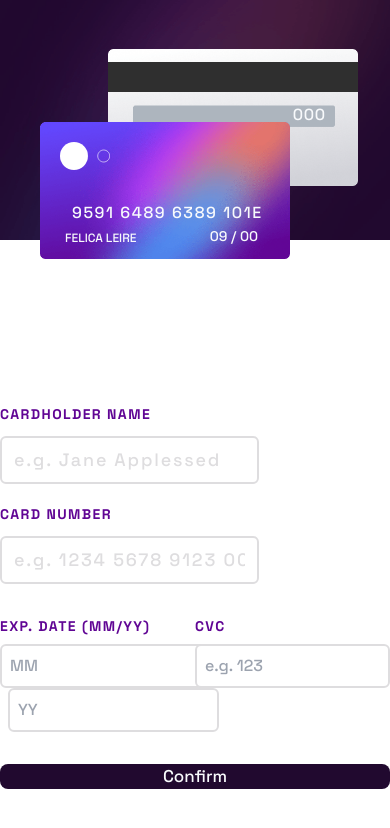
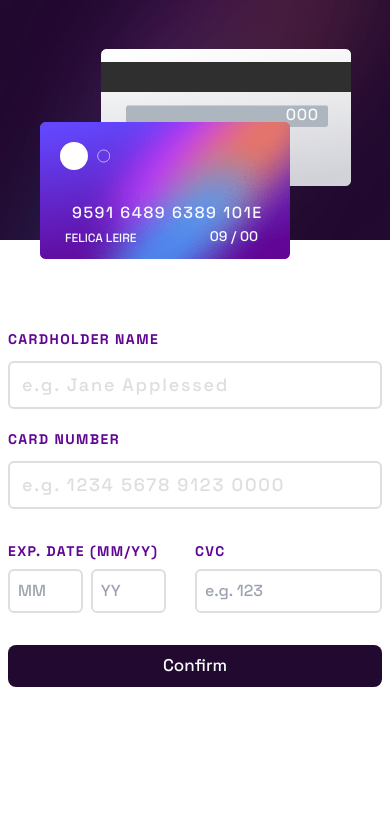
Before and after one commit to MahdiSadeghi26/interactive-Card-Form, a Vue app: page / in a window 390 px wide. Shown: the top 828 px of the page. Built offline with nearby package versions, Linux system fonts and the light colour scheme.

Commit message:
mobile respnosive is fully added

```diff
--- a/src/App.vue
+++ b/src/App.vue
@@ -7,24 +7,33 @@ let sucessFlag = ref(false)
 
 <template>
   <!-- grid container -->
-  <div class="grid grid-cols-1 lg:grid-cols-2 h-screen  ">
-    <div class="lg:inline flex  sm:justify-center ">
+  <div class="grid grid-cols-1 justify-start w-full lg:grid-cols-2 h-screen sm:items-start  ">
+    <div class="lg:inline flex  sm:justify-center  h-[300px]  md:h-auto w-auto">
       <!-- backgrounds -->
-      <img src="/image/bg-main-desktop.png" alt="desktop backgrorund" class="lg:inline hidden lg:row-span-2 w-3/5 h-screen ">
-      <img src="/image/bg-main-mobile.png" alt="mobile background" class="lg:hidden sm:inline w-full sm:h-[270px] h-[240px]">
+      <img src="/image/bg-main-desktop.png" alt="desktop backgrorund"
+        class="lg:inline hidden lg:row-span-2 w-3/5 h-screen ">
+      <img src="/image/bg-main-mobile.png" alt="mobile background"
+        class="lg:hidden sm:inline w-full sm:h-[270px] h-[240px]">
       <!-- front card -->
-      <div class="absolute xl:top-[17%] lg:top-[15%] xl:left-[12%] lg:left-[7%]  sm:top-[21%] top-[14.5%] md:left-[20%] sm:left-[25%] left-10  text-slate-50 font-spaceMedium z-20 ">
-        <img src="image/bg-card-front.png" alt="card front" class="xl:w-[430px] lg:w-[370px] md:w-[300px] sm:w-[270px] w-[250px]">
-        <img src="image/card-logo.svg" alt="card logo" class="absolute xl:top-[10%] top-5 md:w-[80px]  left-5 xl:left-[10%] lg:top-[10%] lg:left-[10%] sm:w-[60px] w-[50px]">
-        <p class="inline  absolute xl:bottom-[30%] md:bottom-[25%] md:text-lg md:left-10 left-8  xl:text-3xl bottom-[25%]  xl:left-[9%] tracking-widest lg:bottom-[29%] lg:left-[11%] lg:text-2xl">9591 6489 6389 101E</p>
+      <div
+        class="absolute xl:top-[17%] lg:top-[15%] xl:left-[12%] lg:left-[7%]  sm:top-[21%] top-[14.5%] md:left-[20%] sm:left-[25%] left-10  text-slate-50 font-spaceMedium z-20 ">
+        <img src="image/bg-card-front.png" alt="card front"
+          class="xl:w-[430px] lg:w-[370px] md:w-[300px] sm:w-[270px] w-[250px]">
+        <img src="image/card-logo.svg" alt="card logo"
+          class="absolute xl:top-[10%] top-5 md:w-[80px]  left-5 xl:left-[10%] lg:top-[10%] lg:left-[10%] sm:w-[60px] w-[50px]">
+        <p
+          class="inline  absolute xl:bottom-[30%] md:bottom-[25%] md:text-lg md:left-10 left-8  xl:text-3xl bottom-[25%]  xl:left-[9%] tracking-widest lg:bottom-[29%] lg:left-[11%] lg:text-2xl">
+          9591 6489 6389 101E</p>
         <!-- card holder name -->
-        <p class="absolute lg:bottom-[10%] xl:left-[10%] md:left-[12%] left-[10%] bottom-[10%] sm:text-sm text-xs">FELICA LEIRE</p>
+        <p class="absolute lg:bottom-[10%] xl:left-[10%] md:left-[12%] left-[10%] bottom-[10%] sm:text-sm text-xs">FELICA
+          LEIRE</p>
         <span class="absolute md:right-[10%] md:bottom-[10%] text-sm bottom-[10%] right-8">
           <p class="inline">09</p> / <p class="inline">00</p>
         </span>
       </div>
       <!-- back cart -->
-      <div class="absolute lg:bottom-[15%]   xl:left-[17%] lg:left-[14%] xl:w-[430px] lg:w-[370px] md:w-[300px] w-[250px] md:bottom-[69%] sm:bottom-[75%] bottom-[78%] right-8">
+      <div
+        class="absolute lg:bottom-[15%]   xl:left-[17%] lg:left-[14%] xl:w-[430px] lg:w-[370px] md:w-[300px] sm:left-[35%] right-[10%] w-[250px] md:bottom-[69%] sm:bottom-[75%] bottom-[78%]">
         <img src="/image/bg-card-back.png" class="" alt="">
         <p
           class="absolute xl:top-[100px] font-spaceMedium tracking-wider xl:right-12 lg:text-xl text-slate-50 lg:top-[85px] md:right-10 sm:right-8 sm:top-[42%] md:text-base sm:text-sm top-[54px] right-8 ">
@@ -32,7 +41,7 @@ let sucessFlag = ref(false)
       </div>
     </div>
     <!-- inputs -->
-    <div class="flex  items-center justify-center md:w-auto  ">
+    <div class="flex  sm:items-center  w-full  justify-center md:w-11/12 -mt-32 md:m-auto  p-2 ">
       <!-- success section (displays if everything is valid) -->
       <div class="flex flex-col items-center  xl:w-[400px]" v-if="sucessFlag">
         <img src="/image/icon-complete.svg" alt="completed">
@@ -40,7 +49,7 @@ let sucessFlag = ref(false)
         <p class="tracking-wide text-darkGray mt-4 font-spaceMedium">We've added your card details</p>
         <button class="bg-darkViolet text-slate-50 font-spaceBold mt-5 w-full rounded-md p-4">Continue</button>
       </div>
-      <div class="flex justify-center lg:w-[350px] md:w-[350px]">
+      <div class="flex justify-center lg:w-[350px] md:w-[350px] w-auto">
         <form action="#" class="xl:w-[400px] lg:w-full" v-if="formFlag">
           <p class="lable">CARDHOLDER NAME</p>
           <input type="text" placeholder="e.g. Jane Applessed" class="bigInput !mb-5">
@@ -60,7 +69,7 @@ let sucessFlag = ref(false)
             </div>
           </div>
           <button
-            class="w-full bg-darkViolet text-slate-50 mt-8 text-[17px] xl:p-4 md:p-3 lg:p-3 rounded-lg font-spaceMedium ">Confirm</button>
+            class="w-full bg-darkViolet text-slate-50 mt-8 text-[17px] xl:p-4 md:p-3 lg:p-3 rounded-lg font-spaceMedium  p-2">Confirm</button>
         </form>
       </div>
 
--- a/src/style.css
+++ b/src/style.css
@@ -6,7 +6,7 @@
   @apply border-2 border-lightGray  focus:outline-none  placeholder:tracking-widest xl:w-full placeholder:text-lg placeholder:text-lightGray  focus:border-darkPurple  rounded-md py-[10px] px-3 mt-1
   placeholder:font-spaceMedium
   focus:text-darkPurple
-  md:w-full
+  w-full
 
   ;
 }
@@ -16,5 +16,5 @@
 
 .smallInputs{
     @apply border-2 p-2 border-lightGray focus:outline-none focus:border-darkPurple rounded-md  focus:text-darkPurple font-spaceMedium
-    md:w-[40%]
+    w-[40%]
 }
```
